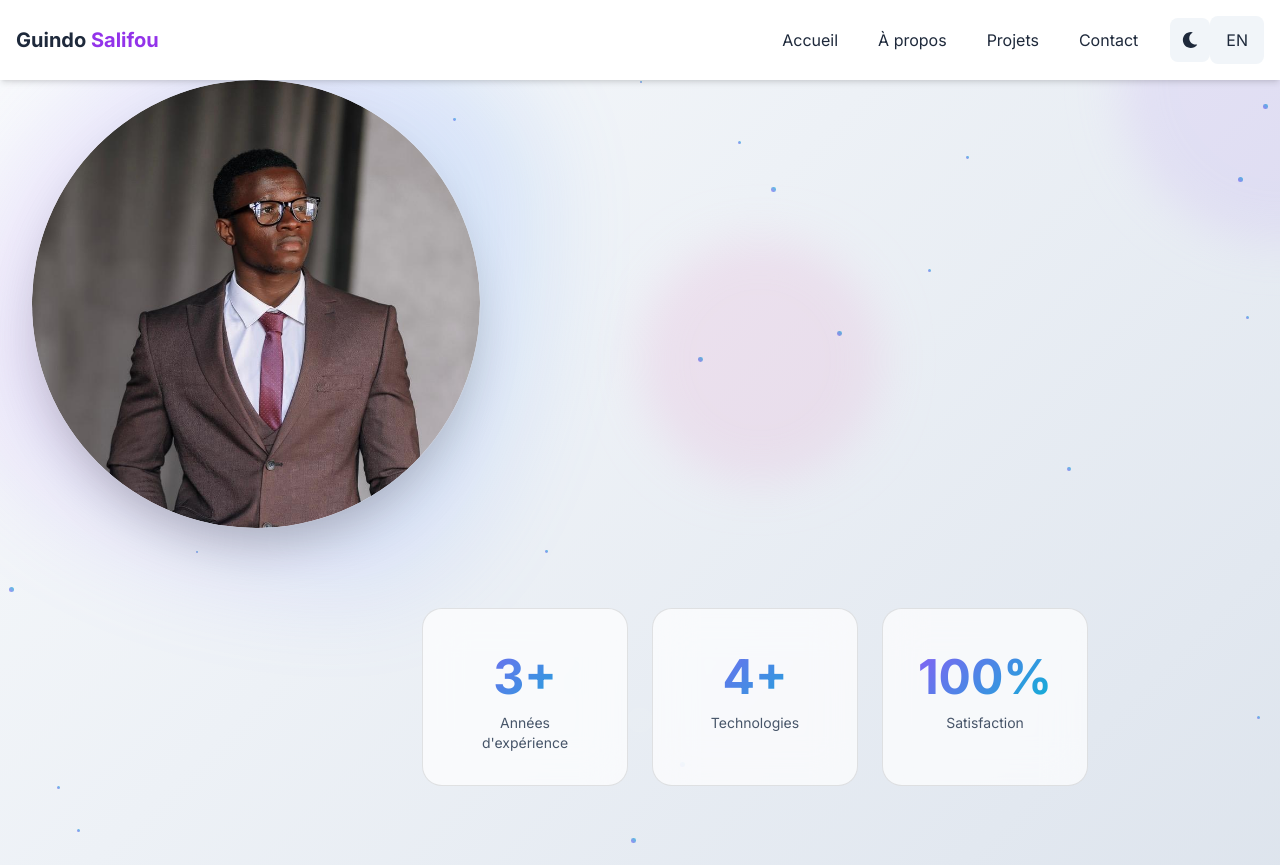
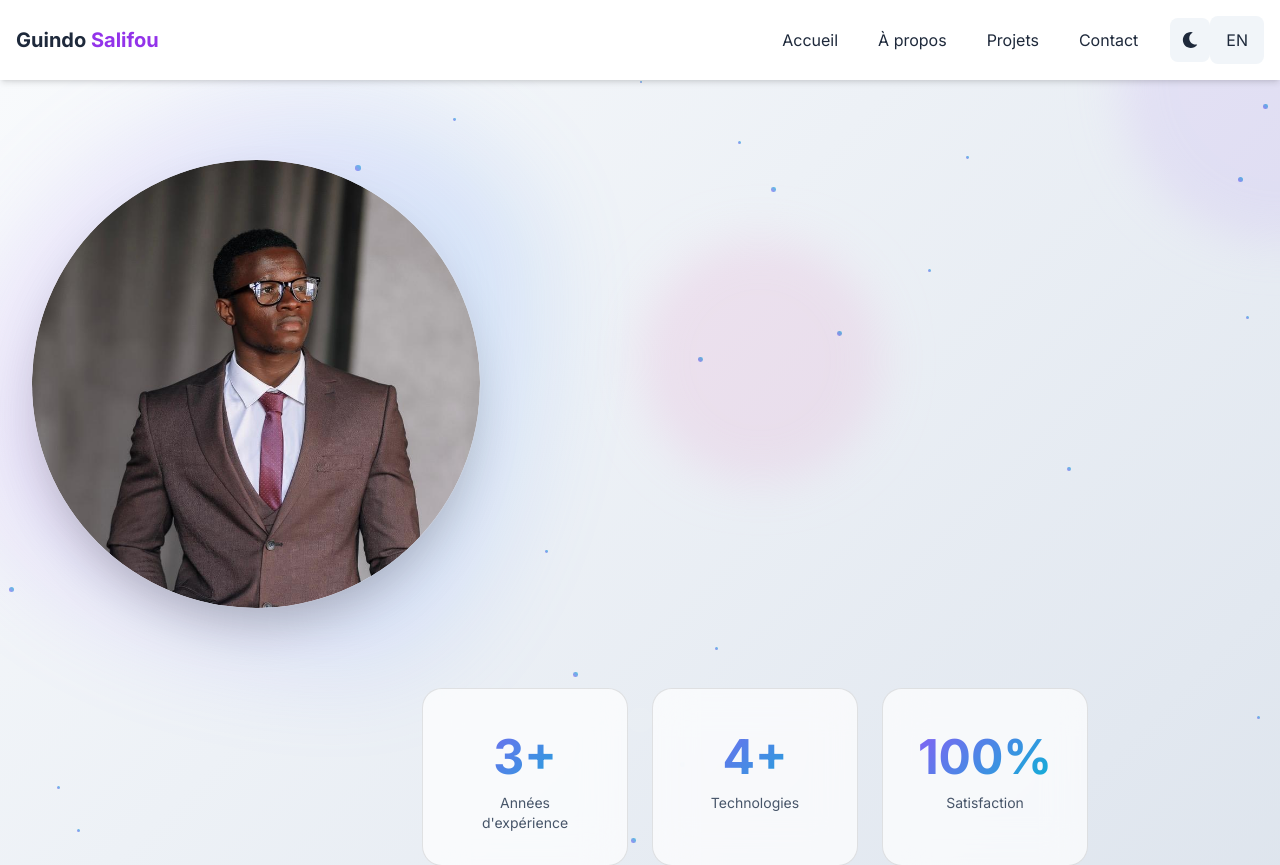
Before and after one commit to Guindo97/portfolio, a React (Vite) app: page / in a window 1280 px wide. Shown: the top 865 px of the page. Built offline with nearby package versions, Linux system fonts and the light colour scheme.

Commit message:
profile picture home commit

```diff
--- a/src/components/hero.jsx
+++ b/src/components/hero.jsx
@@ -131,7 +131,7 @@ const Hero = ({ lang }) => {
 
   return (
     <>
-    <section className="hero-enhanced min-h-screen flex flex-col items-center justify-center px-4 text-center transition-colors duration-300 relative overflow-hidden">
+    <section className="hero-enhanced min-h-screen flex flex-col items-center justify-center px-4 text-center transition-colors duration-300 relative overflow-hidden pt-20">
       {/* Particules flottantes */}
       {particles.map(particle => (
         <div
```
